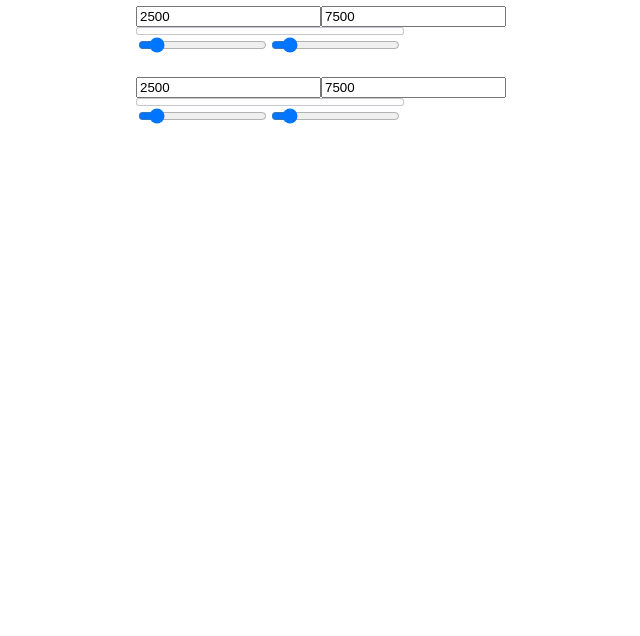
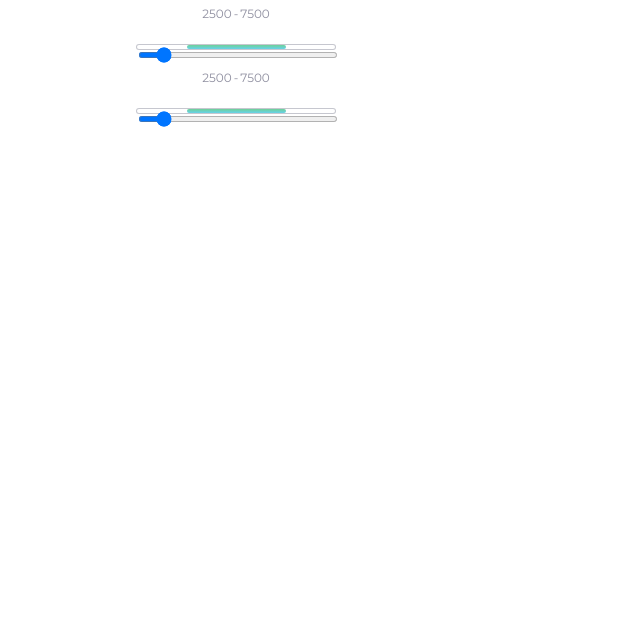
Before and after one commit to Wood85/range-slider, a website built with webpack: page src/index.html in a window 1280 px wide. Shown: the part 164-800 px from the top of the page, without its empty margins (254-894 px from the left). Built offline with nearby package versions, Linux system fonts and the light colour scheme.

Commit message:
start writing css

```diff
--- a/src/range-slider/layers/range-slider-view.ts
+++ b/src/range-slider/layers/range-slider-view.ts
@@ -8,11 +8,11 @@ export class RangeSliderView {
   createElem(tag: string, props: Props) {
     let element: any;
     element = document.createElement(tag);
-    element.classList.add(props.class);
-    element.type = props.type;
-    element.setAttribute('value', props.value);
-    element.setAttribute('min', props.min);
-    element.setAttribute('max', props.max);
+    if(props.class) element.classList.add(props.class);
+    if(props.type)element.type = props.type;
+    if(props.value)element.setAttribute('value', props.value);
+    if(props.min)element.setAttribute('min', props.min);
+    if(props.max)element.setAttribute('max', props.max);
 
     return element
   }
@@ -20,37 +20,43 @@ export class RangeSliderView {
   createRangeSlider() {
 
       if(this.container !== null){
-          const values: HTMLElement = this.createElem('div', {class: 'range-slider__values'});
-          const slider: HTMLElement = this.createElem('div', {class: 'range-slider__slider'});
-          const range: HTMLElement = this.createElem('div', {class: 'range-slider__range'});
+          const values: HTMLElement = this.createElem('div', {class: 'values'});
+          const slider: HTMLElement = this.createElem('div', {class: 'slider'});
+          const range: HTMLElement = this.createElem('div', {class: 'range'});
           const inputMin: HTMLInputElement = this.createElem('input', {
-            class: 'value__input_min',
+            class: 'values__input',
             type: 'number',
             value: '2500'
           });
+          inputMin.classList.add('values__input_min');
           const inputMax: HTMLInputElement = this.createElem('input', {
-            class: 'value__input_max',
+            class: 'values__input',
             type: 'number',
             value: '7500'
           });
+          inputMax.classList.add('values__input_max');
+          const separator: HTMLElement = this.createElem('div',{class: 'values__separator'});
+          separator.textContent = '-';
           const progress: HTMLElement = this.createElem('div', {class: 'slider__progress'});
           const leftRunner: HTMLInputElement = this.createElem('input', {
-              class: 'range__runner_left',
+              class: 'range__runner',
               type: 'range',
               value: '2500',
               min:'0',
               max: '1000'
           });
+          leftRunner.classList.add('range__runner_left');
           const rightRunner: HTMLInputElement = this.createElem('input', {
-              class: 'range__runner_right',
+              class: 'range__runner',
               type: 'range',
               value: '7500',
               min:'0',
               max: '1000'
           });
+          rightRunner.classList.add('range__runner_right');
 
 
-          values.append(inputMin, inputMax);
+          values.append(inputMin, separator, inputMax);
           slider.append(progress);
           range.append(leftRunner, rightRunner)
           this.container.append(values, slider, range);
--- a/src/range-slider/range-slider.scss
+++ b/src/range-slider/range-slider.scss
@@ -1,8 +1,69 @@
-.range-slider__slider {
+.range-slider{
+  box-sizing: border-box;
+  font-family: 'Montserrat';
+  width: 200px;
+}
+.values{
+  width: 100%;
+  height: 15px;
+  display: flex;
+  padding-bottom: 23px;
+
+  &__input{
+    font-family: 'Montserrat';
+    width: 50%;
+    color: rgba(31, 32, 65, 0.5);
+    font-weight: 400;
+    font-size: 12px;
+    line-height: 15px;
+    text-transform: uppercase;
+    outline: none;
+    -moz-appearance: none;
+    border: none;
+    &::-webkit-inner-spin-button, &::-webkit-outer-spin-button{
+      -webkit-appearance: none;
+    }
+  }
+
+  &__input_min{
+    text-align: right;
+  }
+
+  &__separator{
+    color: rgba(31, 32, 65, 0.5);
+    font-weight: 400;
+    font-size: 12px;
+    line-height: 15px;
+    text-align: center;
+    text-transform: uppercase;
+  }
+}
+
+.slider {
+  box-sizing: border-box;
   background: #FFFFFF;
-  width: 266px;
+  width: 100%;
   height: 6px;
   border: 1px solid rgba(31, 32, 65, 0.25);
   border-radius: 3px;
   position: relative;
+
+  &__progress{
+    height: 100%;
+    position: absolute;
+    left: 25%;
+    right: 25%;
+    background: linear-gradient(180deg, #6FCF97 0%, #66D2EA 100%);
+    border-radius: 3px;
+  }
 }
+
+.range{
+  position: relative;
+
+  &__runner{
+    position: absolute;
+    width: 100%;
+    height: 6px;
+  }
+}
--- a/src/styles/index.scss
+++ b/src/styles/index.scss
@@ -14,7 +14,3 @@
 #range-slider2{
   margin-top: 20px;
 }
-#range-slider3{
-  height: 30px;
-  width: 200px;
-}
```
